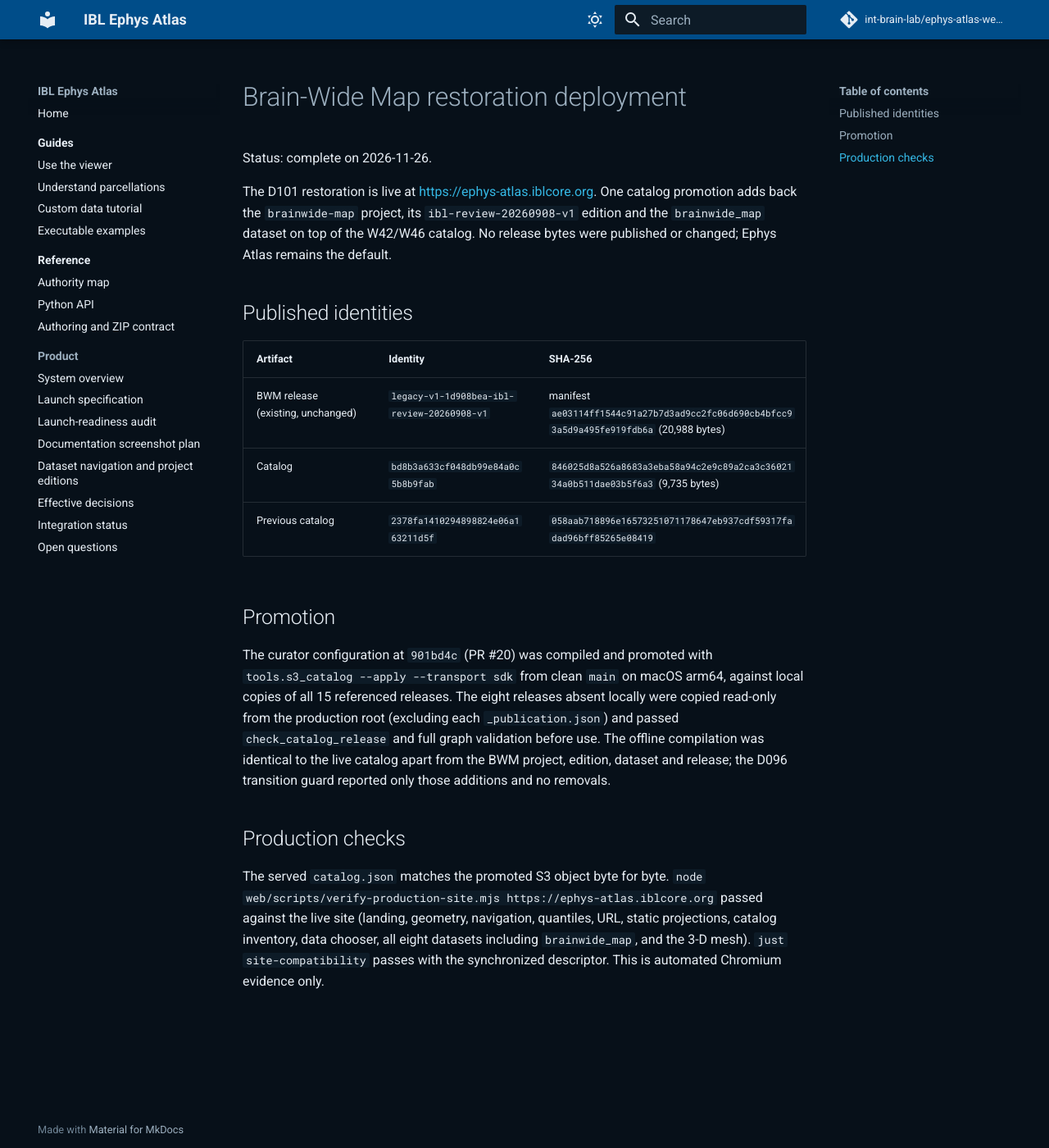
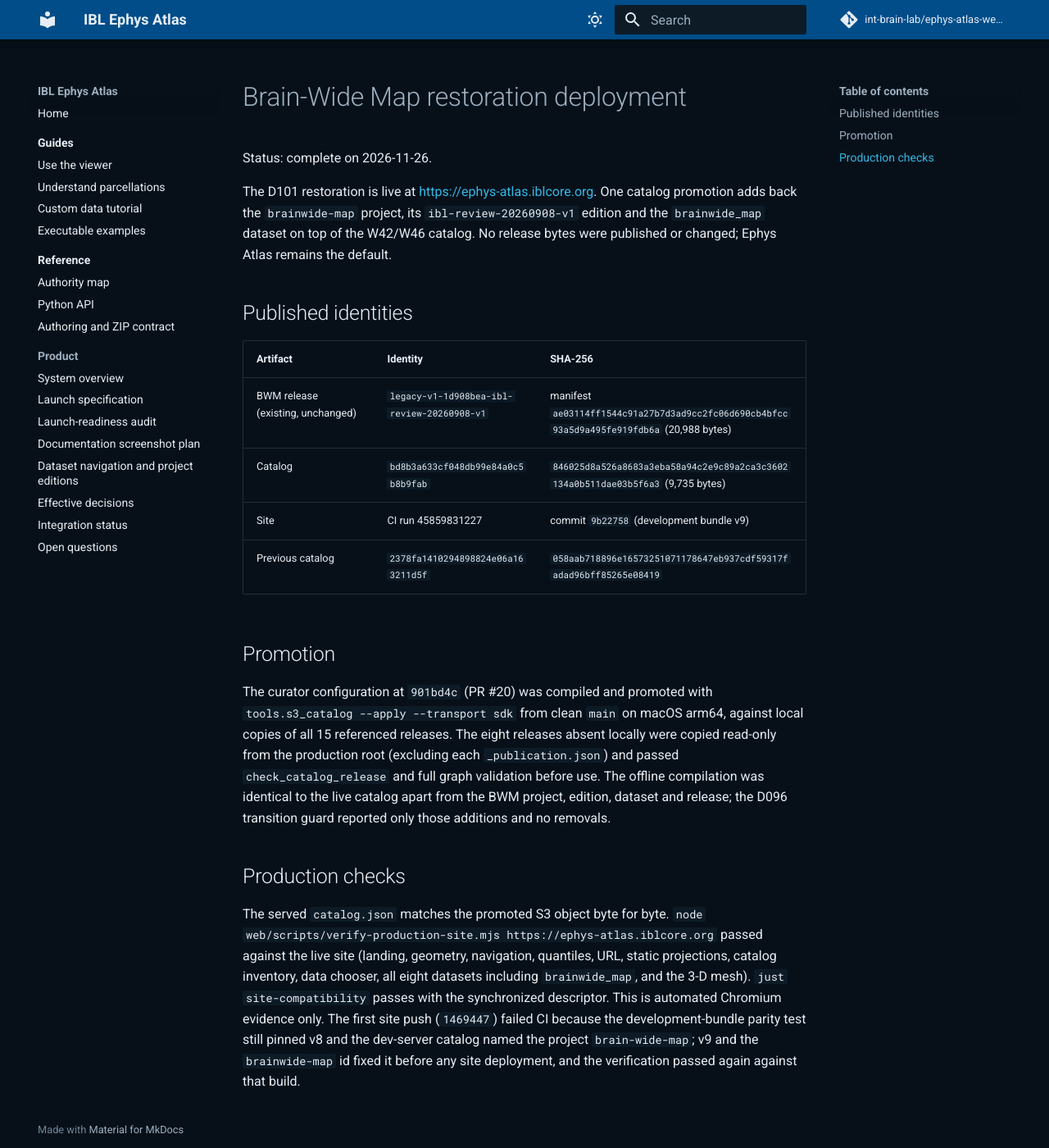
Before and after one commit to int-brain-lab/ephys-atlas-web-v2, an MkDocs documentation site: the page built from docs/publishing/BWM_RESTORATION_DEPLOYMENT_20261126.md, in a window 1280 px wide and 1400 px high. Shown: the whole window at 82% size. Built offline with MkDocs 1.6.1 and Material for MkDocs 9.7.7, drawn with Linux system fonts in a browser that asks for light colours; comment, search, counter and statistics services are not loaded.

Commit message:
Record the BWM restoration site deployment and live verification

```diff
--- a/docs/publishing/BWM_RESTORATION_DEPLOYMENT_20261126.md
+++ b/docs/publishing/BWM_RESTORATION_DEPLOYMENT_20261126.md
@@ -13,6 +13,7 @@ release bytes were published or changed; Ephys Atlas remains the default.
 | --- | --- | --- |
 | BWM release (existing, unchanged) | `legacy-v1-1d908bea-ibl-review-20260908-v1` | manifest `ae03114ff1544c91a27b7d3ad9cc2fc06d690cb4bfcc93a5d9a495fe919fdb6a` (20,988 bytes) |
 | Catalog | `bd8b3a633cf048db99e84a0c5b8b9fab` | `846025d8a526a8683a3eba58a94c2e9c89a2ca3c3602134a0b511dae03b5f6a3` (9,735 bytes) |
+| Site | CI run 45859831227 | commit `9b22758` (development bundle v9) |
 | Previous catalog | `2378fa1410294898824e06a163211d5f` | `058aab718896e16573251071178647eb937cdf59317fadad96bff85265e08419` |
 
 ## Promotion
@@ -33,4 +34,7 @@ The served `catalog.json` matches the promoted S3 object byte for byte.
 passed against the live site (landing, geometry, navigation, quantiles, URL,
 static projections, catalog inventory, data chooser, all eight datasets
 including `brainwide_map`, and the 3-D mesh). `just site-compatibility` passes
-with the synchronized descriptor. This is automated Chromium evidence only.
+with the synchronized descriptor. This is automated Chromium evidence only. The first site push (`1469447`) failed CI because the
+development-bundle parity test still pinned v8 and the dev-server catalog named
+the project `brain-wide-map`; v9 and the `brainwide-map` id fixed it before any
+site deployment, and the verification passed again against that build.
```
